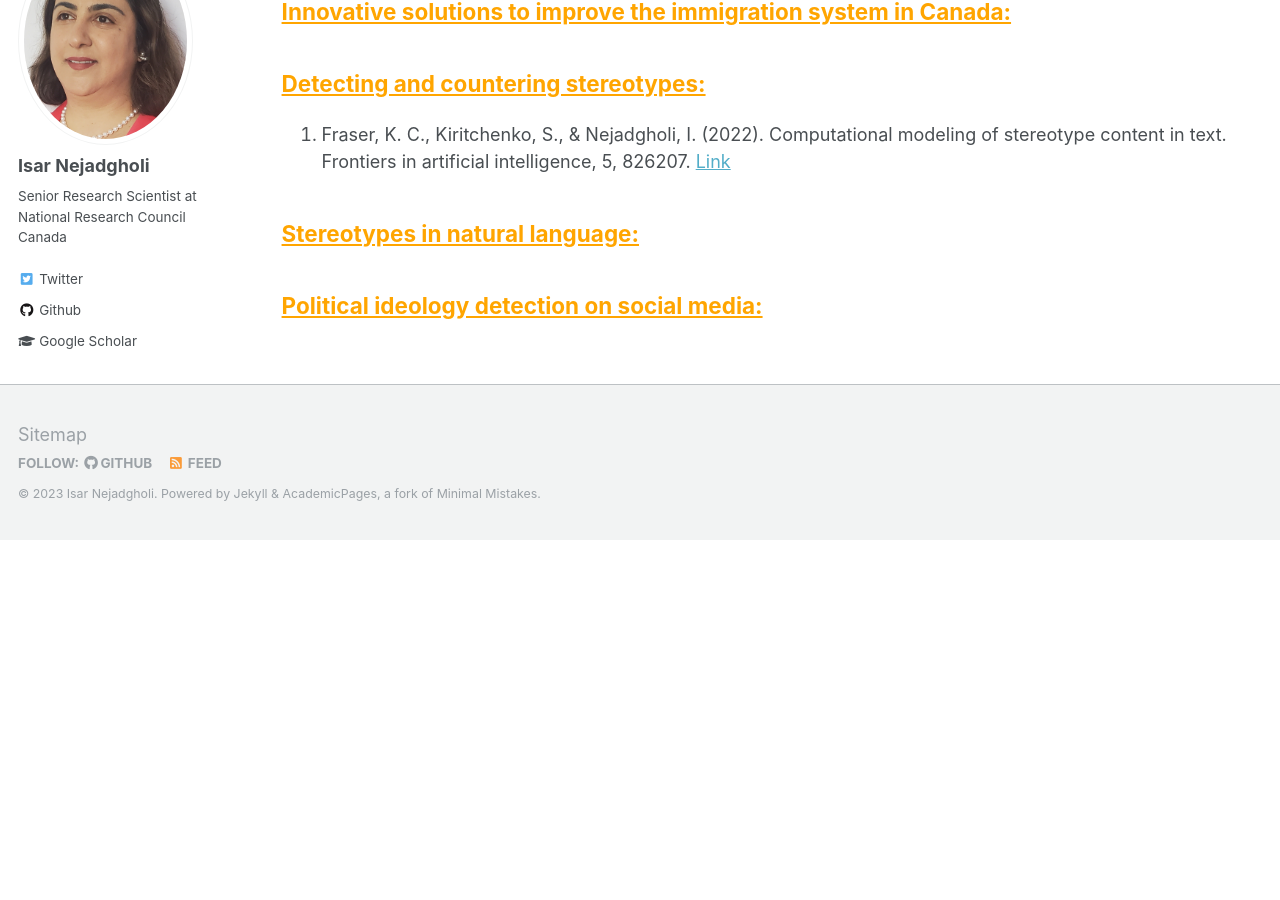
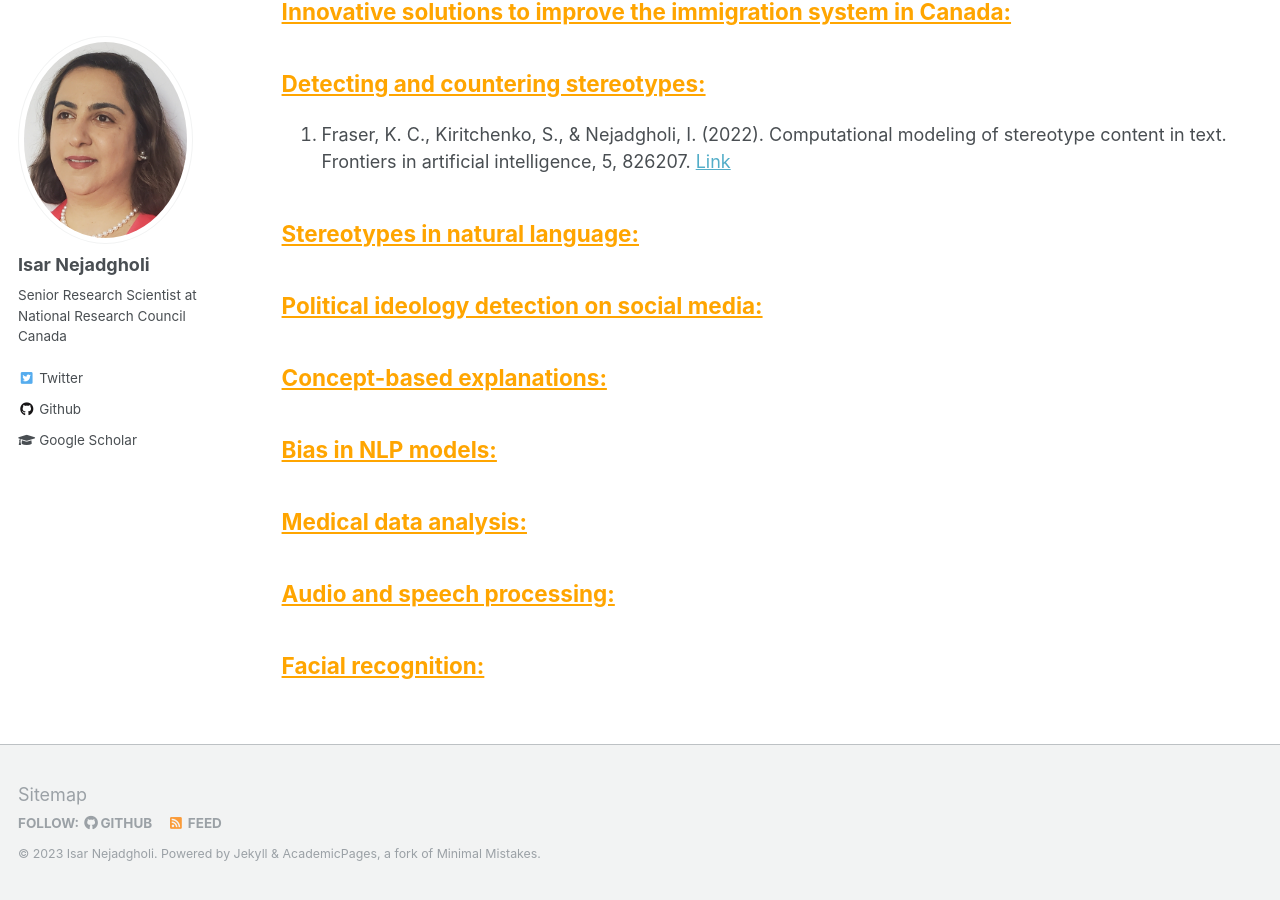
Before and after one commit to IsarNejad/IsarNejad.github.io, a Jekyll site: the page built from _pages/research.md, in a window 1280 px wide and 900 px high, scrolled down 1071 px. Built offline with Jekyll 4.4.1, drawn with Linux system fonts in a browser that asks for light colours; before the commit the page ends 1611 px from its top, so only the background shows below that.

Commit message:
Update research.md

```diff
--- a/_pages/research.md
+++ b/_pages/research.md
@@ -16,13 +16,13 @@ author_profile: true
   - [**Political ideology detection on social media:**](#political-ideology) This project is in collaboration with McGill University, where we use network analysis and natural language processing to understand the political ideologies expressed on social media.
 
 # Explainability and Fairness in NLP
-  - **Concept-based explanations:** In this project, we use concept-based explanations to analyze a model with respect to its sensitivity to human-understandable concepts.
-  - **Bias in NLP models:** In this project, we use different techniques to uncover biases in text classifiers and generative models.
+  - [**Concept-based explanations:**](#TCAV) In this project, we use concept-based explanations to analyze a model with respect to its sensitivity to human-understandable concepts.
+  - [**Bias in NLP models:**](#Bias) In this project, we use different techniques to uncover biases in text classifiers and generative models.
 
 # Machine Learning Applications
-  - **Medical data analysis**
-  - **Audio and speech processing**
-  - **Facial recognition**
+  - [**Medical data analysis**](#biomedical)
+  - [**Audio and speech processing**](#Speech)
+  - [**Facial recognition**](#PhD)
 
 ---
 
@@ -50,3 +50,24 @@ author_profile: true
 {: .underline-orange}
 ## Political ideology detection on social media:
 <a id="political-ideology"></a>
+
+
+{: .underline-orange}
+## Concept-based explanations:
+<a id="TCAV"></a>
+
+{: .underline-orange}
+## Bias in NLP models:
+<a id="Bias"></a>
+
+{: .underline-orange}
+## Medical data analysis:
+<a id="biomedical"></a>
+
+{: .underline-orange}
+## Audio and speech processing:
+<a id="Speech"></a>
+
+{: .underline-orange}
+## Facial recognition:
+<a id="PhD"></a>
```
